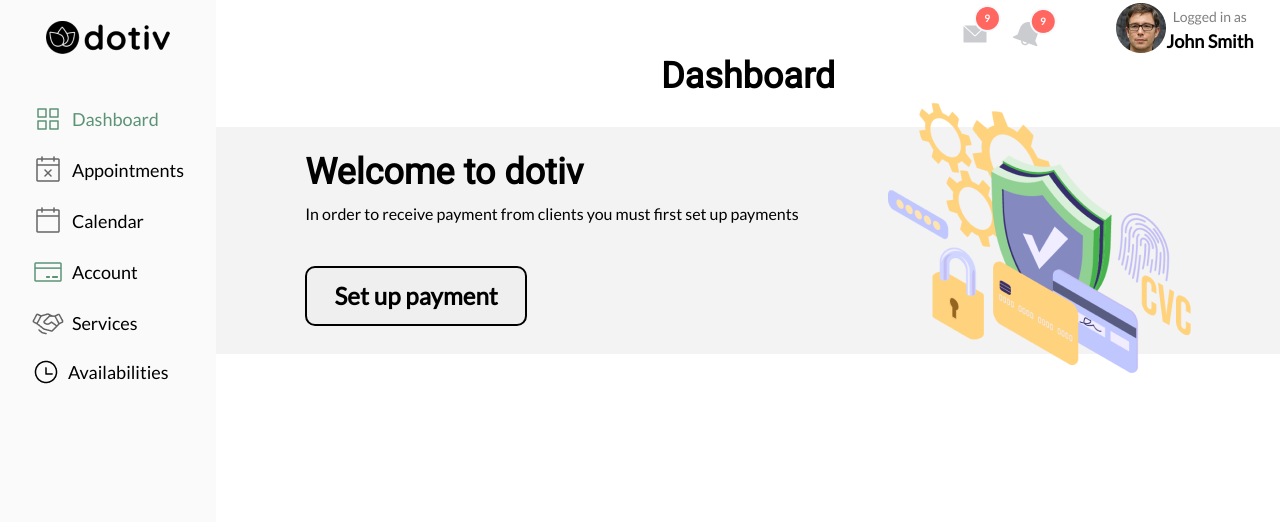
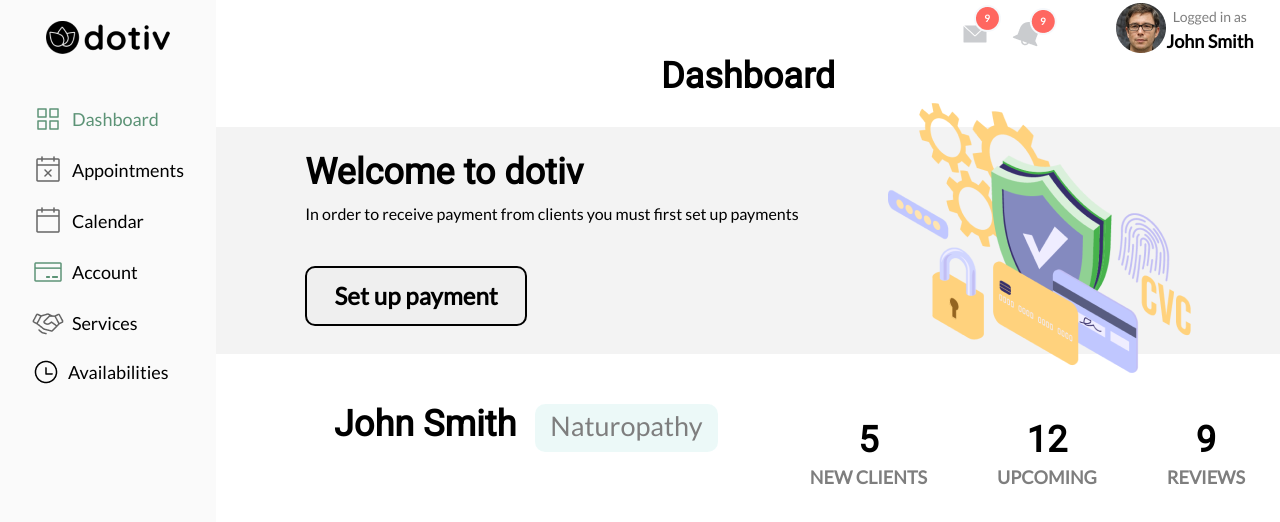
Before and after one commit to FrSenpai/dashboard-try, an Angular app in the folder dashboard/: page / in a window 1280 px wide. Shown: the top 522 px of the page. Built offline with nearby package versions, Linux system fonts and the light colour scheme.

Commit message:
added header of user resume !

```diff
--- a/dashboard/src/app/app.module.ts
+++ b/dashboard/src/app/app.module.ts
@@ -7,6 +7,8 @@
 import { DashboardComponent } from './core/components/dashboard/dashboard.component';
 import { UserAlertsComponent } from './shared/components/user-alerts/user-alerts.component';
 import { WelcomeBannerComponent } from './core/components/welcome-banner/welcome-banner.component';
+import { UserResumeComponent } from './core/components/user-resume/user-resume.component';
+import { UserResumeHeaderComponent } from './core/components/user-resume-header/user-resume-header.component';
 
 @NgModule({
   declarations: [
@@ -14,7 +16,9 @@
     NavigationComponent,
     DashboardComponent,
     UserAlertsComponent,
-    WelcomeBannerComponent
+    WelcomeBannerComponent,
+    UserResumeComponent,
+    UserResumeHeaderComponent
   ],
   imports: [
     BrowserModule,
--- a/dashboard/src/app/core/components/dashboard/dashboard.component.html
+++ b/dashboard/src/app/core/components/dashboard/dashboard.component.html
@@ -4,4 +4,5 @@
     </div>
     <h2>Dashboard</h2>
     <app-welcome-banner></app-welcome-banner>
+    <app-user-resume></app-user-resume>
 </div>
--- /dev/null
+++ b/dashboard/src/app/core/components/user-resume-header/user-resume-header.component.css
@@ -0,0 +1,62 @@
+#ctnHeadResume {
+    display: flex;
+    flex-direction: row;
+    justify-content: space-between;
+    height: 148px;
+    width: 100%;
+}
+
+h4 {
+    font-size: 36px;
+    font-weight: 700;
+    margin-top: 40px;
+}
+
+#ctnUserTitle {
+    display: flex;
+    flex-direction: row;
+    align-items: center;
+    margin-left: 118px;
+}
+
+#userTitle {
+    height: 20px;
+    padding: 12px 15px 16px 15px;
+    font-size: 27px;
+    opacity: 50%;
+    background-color: #DAF5F3;
+    border-radius: 10px;
+    line-height: 20px;
+    margin-left: 19px;
+}
+
+#ctnUserStats {
+    display: flex;
+    flex-direction: row;
+    justify-content: center;
+    align-items: center;
+    margin-top: 51px;
+}
+
+.userStats {
+    display: flex;
+    flex-direction: column;
+    justify-content: center;
+    align-items: center;
+    margin: 0px 35px 0px 35px;
+}
+
+.dataStat {
+    font-family: 'Roboto', Arial, Helvetica, sans-serif;
+    font-size: 36px;
+    font-weight: 900;
+    margin: 0 0 5px 0;
+}
+
+.nameStat {
+    margin: 0;
+    font-size: 18px;
+    opacity: 50%;
+    font-weight: 600;
+
+}
--- /dev/null
+++ b/dashboard/src/app/core/components/user-resume-header/user-resume-header.component.html
@@ -0,0 +1,22 @@
+<div id="ctnHeadResume">
+    <div id="ctnUserTitle">
+        <h4>John Smith</h4>
+        <p id="userTitle">Naturopathy</p>
+    </div>
+    <div id="ctnUserStats">
+        <div class="userStats">
+            <p class="dataStat">5</p>
+            <p class="nameStat">NEW CLIENTS</p>
+        </div>
+
+        <div class="userStats">
+            <p class="dataStat">12</p>
+            <p class="nameStat">UPCOMING</p>
+        </div>
+
+        <div class="userStats">
+            <p class="dataStat">9</p>
+            <p class="nameStat">REVIEWS</p>
+        </div>
+    </div>
+</div>
--- /dev/null
+++ b/dashboard/src/app/core/components/user-resume-header/user-resume-header.component.ts
@@ -0,0 +1,15 @@
+import { Component, OnInit } from '@angular/core';
+
+@Component({
+  selector: 'app-user-resume-header',
+  templateUrl: './user-resume-header.component.html',
+  styleUrls: ['./user-resume-header.component.css']
+})
+export class UserResumeHeaderComponent implements OnInit {
+
+  constructor() { }
+
+  ngOnInit(): void {
+  }
+
+}
--- /dev/null
+++ b/dashboard/src/app/core/components/user-resume/user-resume.component.html
@@ -0,0 +1,3 @@
+<div>
+    <app-user-resume-header></app-user-resume-header>
+</div>
--- /dev/null
+++ b/dashboard/src/app/core/components/user-resume/user-resume.component.ts
@@ -0,0 +1,15 @@
+import { Component, OnInit } from '@angular/core';
+
+@Component({
+  selector: 'app-user-resume',
+  templateUrl: './user-resume.component.html',
+  styleUrls: ['./user-resume.component.css']
+})
+export class UserResumeComponent implements OnInit {
+
+  constructor() { }
+
+  ngOnInit(): void {
+  }
+
+}
```
Also changed, not shown: dashboard/src/app/core/components/user-resume/user-resume.component.css (added), 2 other files (tests, documents, lock files or other folders).
